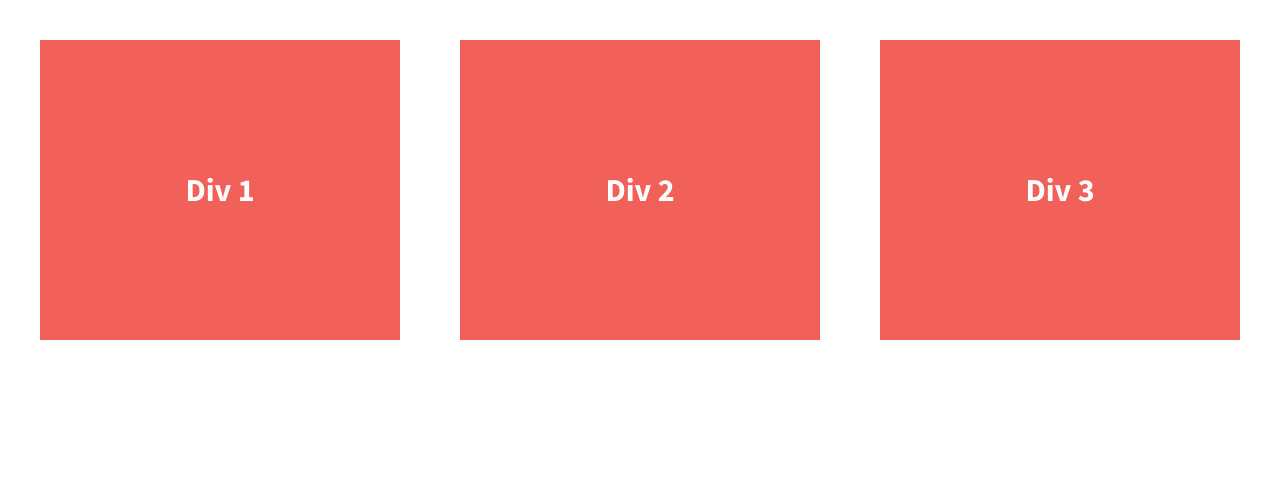
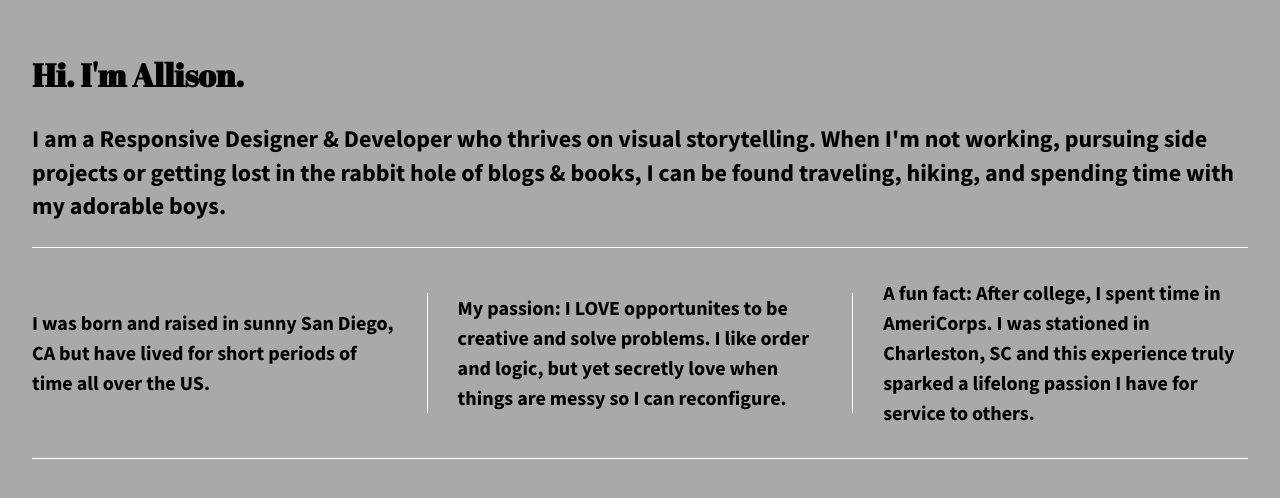
Before and after one commit to allison-conrey/center-divs-flexbox, a plain HTML site: page index.html in a window 1280 px wide. Drawn offline with nearby package versions, Linux system fonts and the light colour scheme.

Commit message:
Added Context

```diff
--- a/css/main.css
+++ b/css/main.css
@@ -97,38 +97,55 @@ textarea {
 
 
 html {
-  background-color: #fff;
+  background-color: darkgrey;
   height: 100%;
+  width: 100%;
 }
 
 body {
   font-family: 'Source Sans Pro', sans-serif;
   padding: 2em;
-  font-size: 1.25em;
+  font-weight: 700;
   height: 100%;
+  color: black;
 }
 
+p {
+    font-size: 1.5rem;
+}
 .wrapper {
   /*add display:flex and set justify-content to space-between*/
   font-weight: 700;
   display: flex;
   justify-content: space-between;
+  flex-flow: row wrap;
+  align-items: center;
+  border-top: 1px solid white;
+  border-bottom: 1px solid white;
+  padding: 30px 0
 }
 
 .div-1, .div-2, .div-3 {
   /*give the divs a width of 30%, add display:flex, set justify-content and align-items to center*/
-  color: #fff;
+  color: black;
+  font-size: 1.25em;
   line-height: 1.5em;
-  font-size: 1.6em;
-  background-color: #f16059;
-  height: 300px;
+  height: auto;
   display: flex;
   width: 30%;
   justify-content: center;
   align-items: center;
 }
 
+.div-2 {
+    border-right: 1px solid white;
+    border-left: 1px solid white;
+    padding: 0 30px;
+  }
 
+h1 {
+    font-family: 'Abril Fatface', cursive;
+}
 
 
 /* ==========================================================================
--- a/index.html
+++ b/index.html
@@ -3,7 +3,7 @@
     <head>
         <meta charset="utf-8">
         <meta http-equiv="x-ua-compatible" content="ie=edge">
-        <title>Make me into a grid!</title>
+        <title>Responsive Website Divs</title>
         <meta name="description" content="">
         <meta name="viewport" content="width=device-width, initial-scale=1">
 
@@ -15,21 +15,25 @@
         <script src="js/vendor/modernizr-2.8.3.min.js"></script>
         <link href='http://fonts.googleapis.com/css?family=Lora:700' rel='stylesheet' type='text/css'>
         <link href='http://fonts.googleapis.com/css?family=Source+Sans+Pro:400,700' rel='stylesheet' type='text/css'>
+        <link rel="preconnect" href="https://fonts.googleapis.com">
+<link rel="preconnect" href="https://fonts.gstatic.com" crossorigin>
+<link href="https://fonts.googleapis.com/css2?family=Abril+Fatface&display=swap" rel="stylesheet">
     </head>
     <body>
         <!--[if lt IE 8]>
             <p class="browserupgrade">You are using an <strong>outdated</strong> browser. Please <a href="http://browsehappy.com/">upgrade your browser</a> to improve your experience.</p>
         <![endif]-->
-
+        <h1>Hi. I'm Allison.</h1>
+       <p>I am a Responsive Designer & Developer who thrives on visual storytelling.  When I'm not working, pursuing side projects or getting lost in the rabbit hole of blogs & books, I can be found traveling, hiking, and spending time with my adorable boys.</p>
         <section class="wrapper">
             <div class="div-1">
-                Div 1
+                I was born and raised in sunny San Diego, CA but have lived for short periods of time all over the US.
             </div>
             <div class="div-2">
-                Div 2
+                My passion: I LOVE opportunites to be creative and solve problems. I like order and logic, but yet secretly love when things are messy so I can reconfigure.
             </div>
             <div class="div-3">
-                Div 3
+                A fun fact: After college, I spent time in AmeriCorps.  I was stationed in Charleston, SC and this experience truly sparked a lifelong passion I have for service to others.
             </div>
         </section>
 
```
